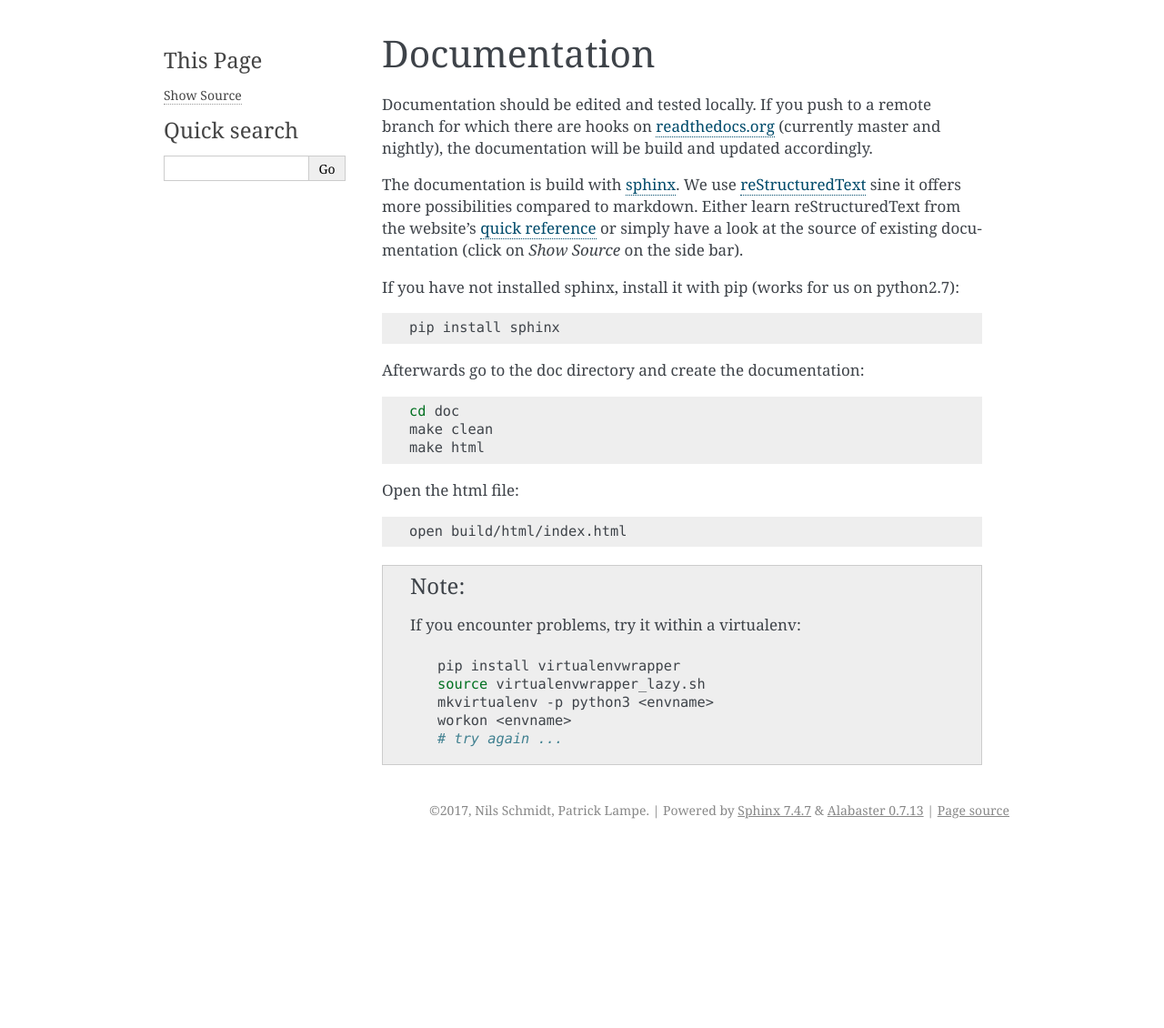
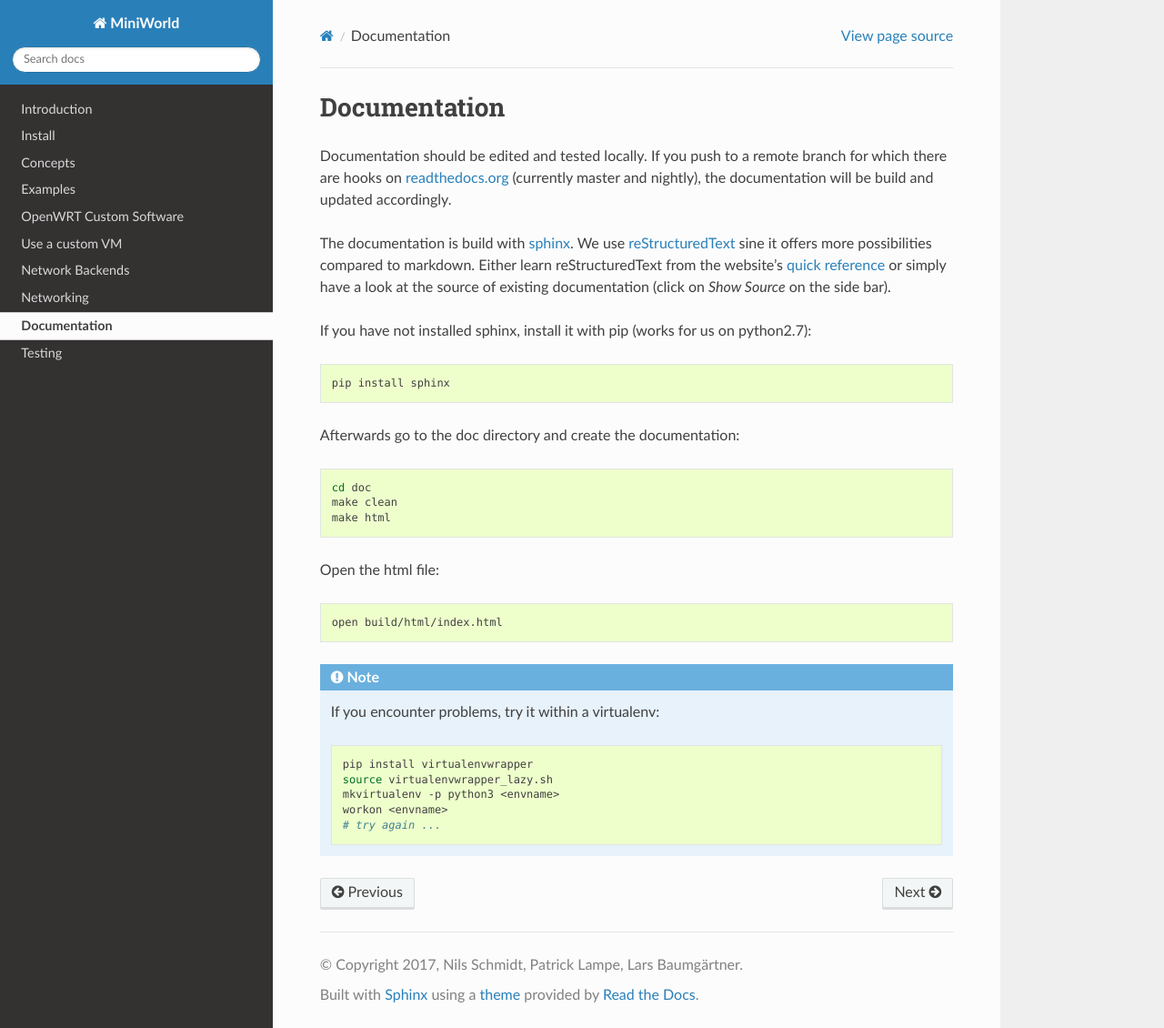
Before and after one commit to miniworld-project/miniworld_core, a Sphinx documentation site: the page built from doc/source/contribute/documentation.rst, in a window 1280 px wide and 1130 px high. Shown: the whole window at 91% size. Built offline with Sphinx 7.4.7 and the Read the Docs theme 2.0.0, drawn with Linux system fonts in a browser that asks for light colours; pages that are not in the unit, such as notebooks, are missing from menus.

Commit message:
Use readthedocs theme and build API doc

```diff
--- a/doc/source/conf.py
+++ b/doc/source/conf.py
@@ -19,7 +19,8 @@
 import os
 import sys
 
-import subprocess
+# on_rtd is whether we are on readthedocs.org
+on_rtd = os.environ.get('READTHEDOCS', None) == 'True'
 
 path=os.path.abspath('../../')
 sys.path.insert(0, path)
@@ -29,10 +30,8 @@ print('pwd: {}'.format(os.getcwd()))
 
 # generate api documentation
 os.system('make clean')
-try:
-    subprocess.check_call(['sphinx-apidoc', '-o', 'source/apidoc', '../'])
-except subprocess.CalledProcessError as e:
-    print(e)
+# generate api doc
+os.system("sphinx-apidoc -f ../../ -o apidoc/")
 
 # -- General configuration ------------------------------------------------
 
@@ -67,8 +66,8 @@ master_doc = 'index'
 
 # General information about the project.
 project = u'MiniWorld'
-copyright = u'2017, Nils Schmidt, Patrick Lampe'
-author = u'Nils Schmidt, Patrick Lampe'
+copyright = u'2017, Nils Schmidt, Patrick Lampe, Lars Baumgärtner'
+author = u'Nils Schmidt, Patrick Lampe, Lars Baumgärtner'
 
 # The version info for the project you're documenting, acts as replacement for
 # |version| and |release|, also used in various other places throughout the
@@ -103,7 +102,13 @@ todo_include_todos = True
 # The theme to use for HTML and HTML Help pages.  See the documentation for
 # a list of builtin themes.
 #
-html_theme = 'alabaster'
+# html_theme = 'alabaster'
+import os
+on_rtd = os.environ.get('READTHEDOCS', None) == 'True'
+if not on_rtd:  # only import and set the theme if we're building docs locally
+    import sphinx_rtd_theme
+    html_theme = 'sphinx_rtd_theme'
+    html_theme_path = [sphinx_rtd_theme.get_html_theme_path()]
 
 # Theme options are theme-specific and customize the look and feel of a theme
 # further.  For a list of options available for each theme, see the
```
